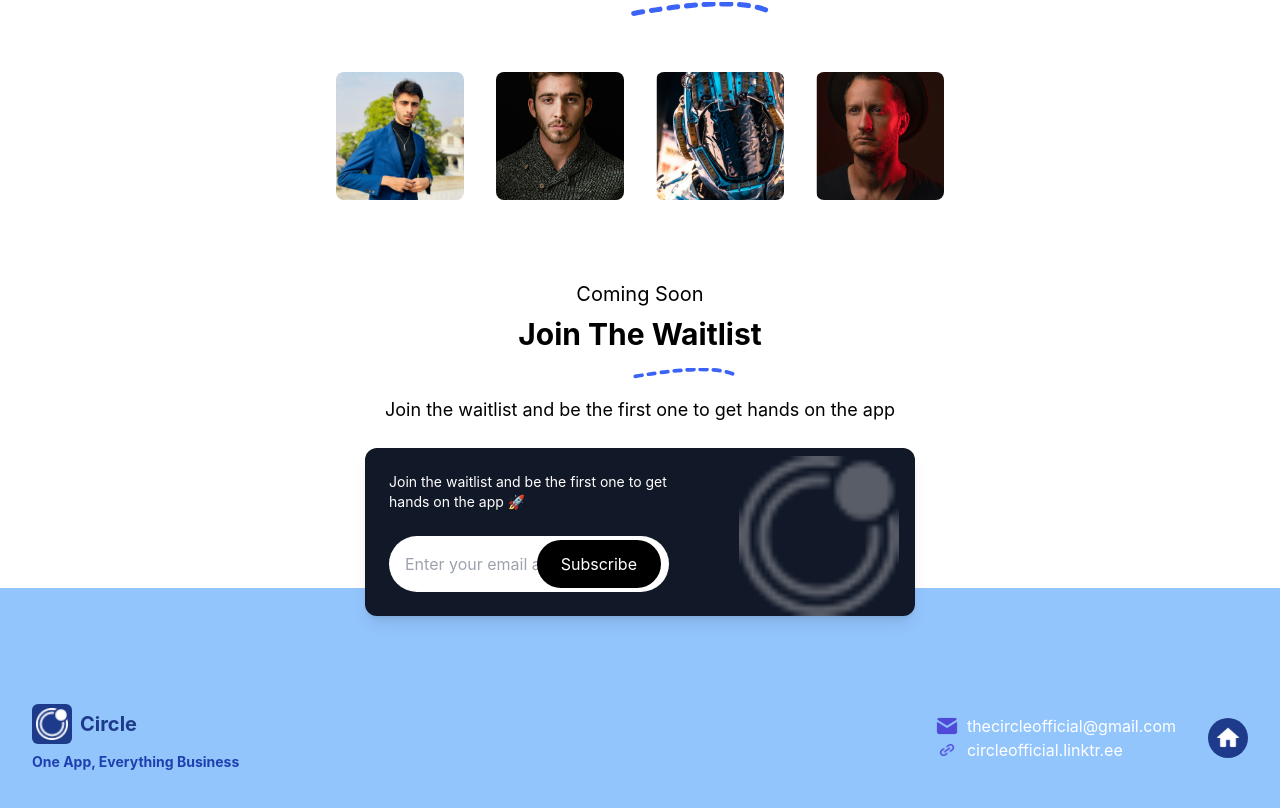
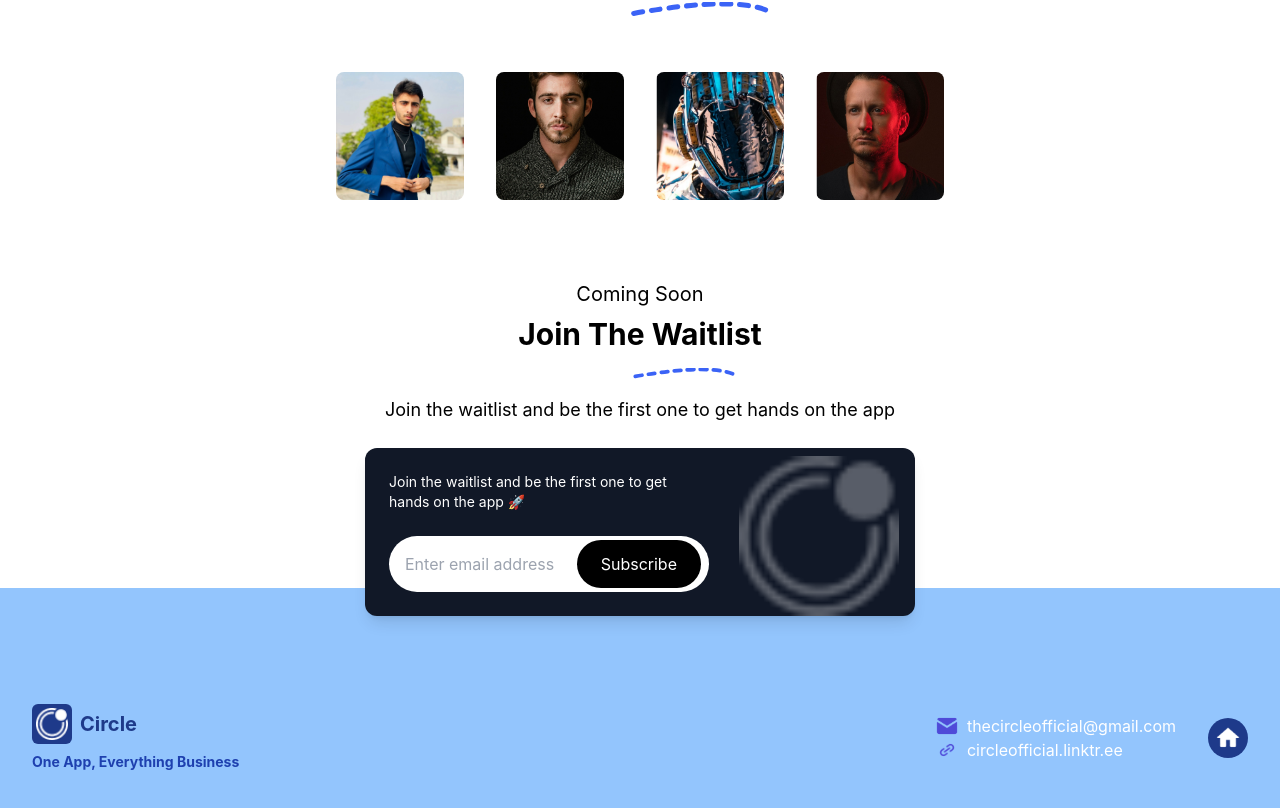
Before and after one commit to M-Talha-Farooqi/Circle-AI-Landing-Page, a React (Create React App) app: page / in a window 1280 px wide. Shown: the part 1468-2276 px from the top of the page. Built offline with nearby package versions, Linux system fonts and the light colour scheme.

Commit message:
Update Waitlist.jsx

```diff
--- a/src/components/Waitlist.jsx
+++ b/src/components/Waitlist.jsx
@@ -52,8 +52,8 @@ function Waitlist() {
               <div className="relative">
                 <input
                   type="email"
-                  placeholder="Enter your email address"
-                  className="p-3 sm:p-4 rounded-full border-none outline-none text-black w-full pr-24"
+                  placeholder="Enter email address"
+                  className="p-3 sm:p-4 rounded-full border-none outline-none text-black w-80 pr-24"
                 />
                 <button
                   type="submit"
```
